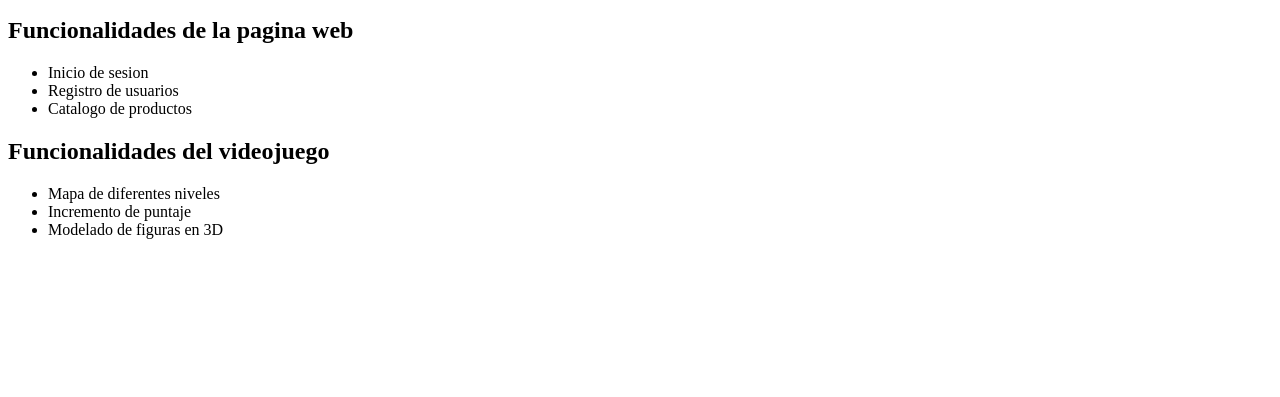
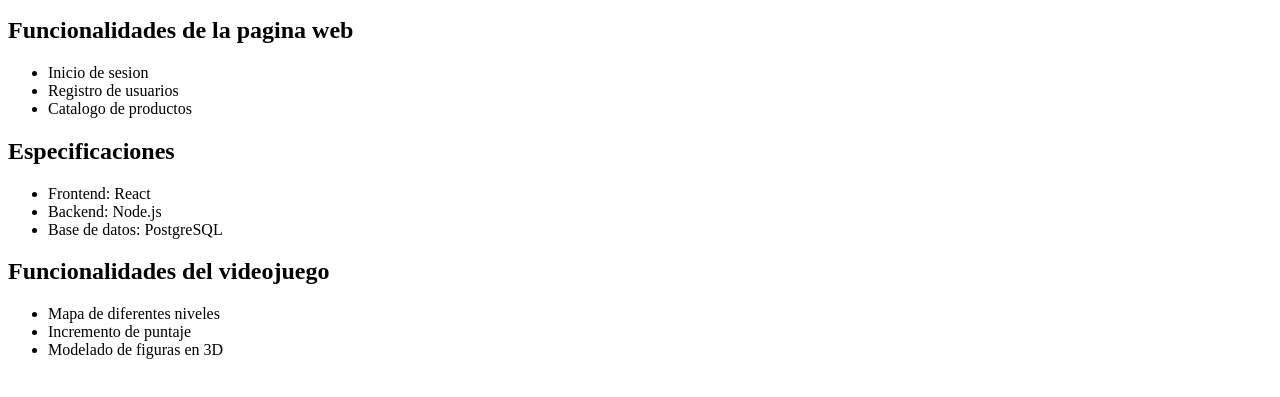
Before and after one commit to DavidSalinas04/Mi-pagina-web-personal, a plain HTML site: page proyecto1.html in a window 1280 px wide. Shown: the part 119-516 px from the top of the page. Drawn offline with Linux system fonts and the light colour scheme.

Commit message:
actualizacion de proyectos

```diff
--- a/proyecto1.html
+++ b/proyecto1.html
@@ -18,6 +18,13 @@
         <li>Catalogo de productos</li>
     </ul>
 
+    <h2>Especificaciones</h2>
+    <ul>
+        <li>Frontend: React</li>
+        <li>Backend: Node.js</li>
+        <li>Base de datos: PostgreSQL</li>
+    </ul>
+
     <h2>Funcionalidades del videojuego</h2>
     <ul>
         <li> Mapa de diferentes niveles </li>
```
Also changed, not shown: index.html (+1 -1 lines).
